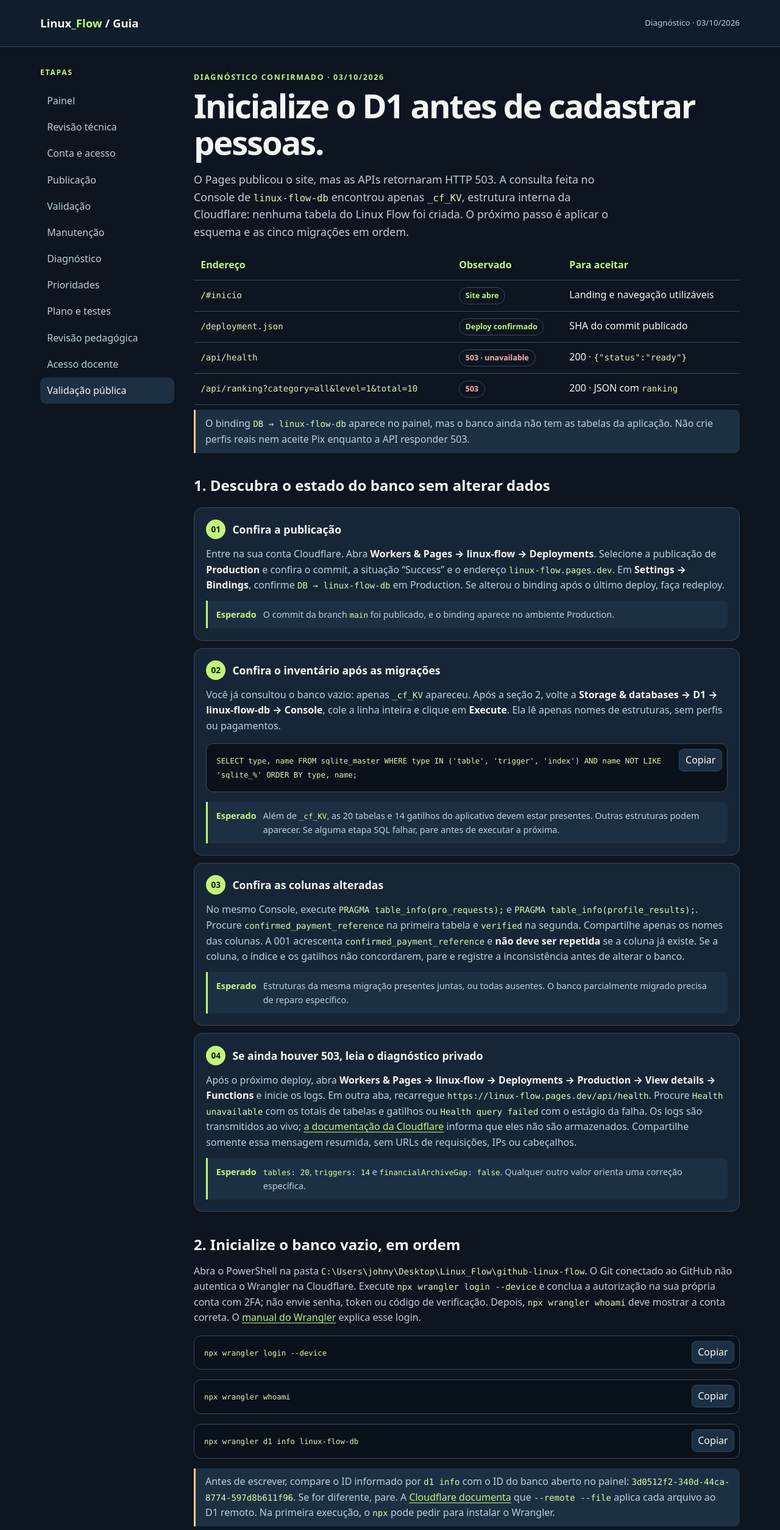
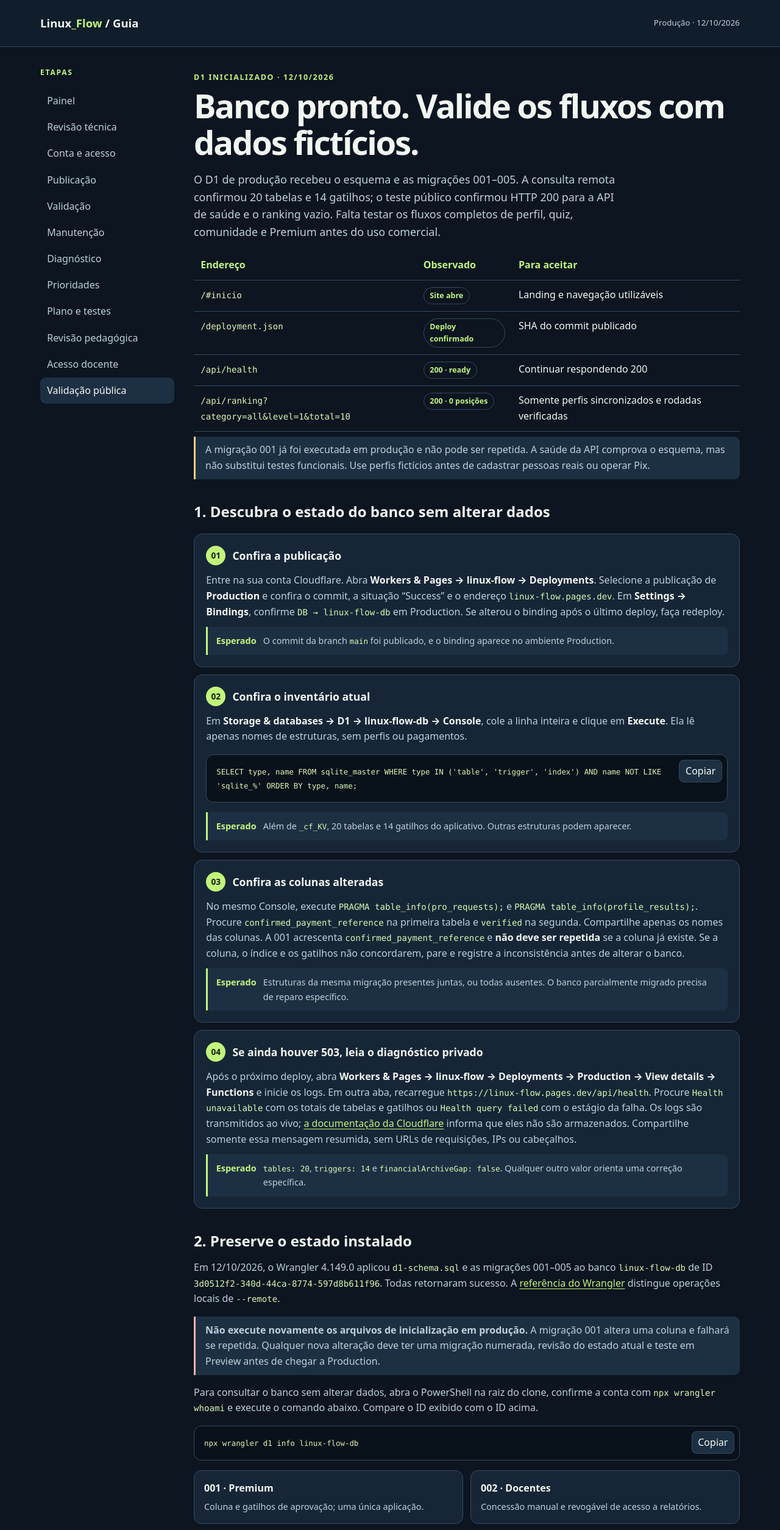
Before and after one commit to Jonathan-Eleodoro/linux-flow, a website: page guias-cloudflare/11-validacao-publica.html in a window 1280 px wide. Shown: the top 2509 px of the page at 61% size. Drawn offline with Linux system fonts and the light colour scheme.

Commit message:
chore: instalar Cloudflare Skills e preparar operacao D1

```diff
--- a/guias-cloudflare/11-validacao-publica.html
+++ b/guias-cloudflare/11-validacao-publica.html
@@ -10,48 +10,37 @@
 </head>
 <body>
   <a class="skip" href="#conteudo">Pular para o conteúdo</a>
-  <header class="top"><div class="shell"><a class="brand" href="index.html">Linux<span>_Flow</span> / Guia</a><small>Diagnóstico · 03/10/2026</small></div></header>
+  <header class="top"><div class="shell"><a class="brand" href="index.html">Linux<span>_Flow</span> / Guia</a><small>Produção · 12/10/2026</small></div></header>
   <div class="shell layout">
     <nav class="nav" aria-label="Guia">
       <p>Etapas</p>
       <a href="index.html">Painel</a><a href="01-revisao.html">Revisão técnica</a><a href="02-conta.html">Conta e acesso</a><a href="03-publicacao.html">Publicação</a><a href="04-validacao.html">Validação</a><a href="05-manutencao.html">Manutenção</a><a href="06-diagnostico.html">Diagnóstico</a><a href="07-prioridades.html">Prioridades</a><a href="08-plano-testes.html">Plano e testes</a><a href="09-revisao-conteudo.html">Revisão pedagógica</a><a href="10-acesso-docente.html">Acesso docente</a><a href="11-validacao-publica.html" aria-current="page">Validação pública</a>
     </nav>
     <main id="conteudo">
-      <div class="eyebrow">Diagnóstico confirmado · 03/10/2026</div>
-      <h1>Inicialize o D1 antes de cadastrar pessoas.</h1>
-      <p class="lead">O Pages publicou o site, mas as APIs retornaram HTTP 503. A consulta feita no Console de <code>linux-flow-db</code> encontrou apenas <code>_cf_KV</code>, estrutura interna da Cloudflare: nenhuma tabela do Linux Flow foi criada. O próximo passo é aplicar o esquema e as cinco migrações em ordem.</p>
+      <div class="eyebrow">D1 inicializado · 12/10/2026</div>
+      <h1>Banco pronto. Valide os fluxos com dados fictícios.</h1>
+      <p class="lead">O D1 de produção recebeu o esquema e as migrações 001–005. A consulta remota confirmou 20 tabelas e 14 gatilhos; o teste público confirmou HTTP 200 para a API de saúde e o ranking vazio. Falta testar os fluxos completos de perfil, quiz, comunidade e Premium antes do uso comercial.</p>
       <div class="table-wrap"><table><thead><tr><th>Endereço</th><th>Observado</th><th>Para aceitar</th></tr></thead><tbody>
         <tr><th><code>/#inicio</code></th><td><span class="tag">Site abre</span></td><td>Landing e navegação utilizáveis</td></tr>
         <tr><th><code>/deployment.json</code></th><td><span class="tag">Deploy confirmado</span></td><td>SHA do commit publicado</td></tr>
-        <tr><th><code>/api/health</code></th><td><span class="tag danger">503 · unavailable</span></td><td>200 · <code>{"status":"ready"}</code></td></tr>
-        <tr><th><code>/api/ranking?category=all&amp;level=1&amp;total=10</code></th><td><span class="tag danger">503</span></td><td>200 · JSON com <code>ranking</code></td></tr>
+        <tr><th><code>/api/health</code></th><td><span class="tag">200 · ready</span></td><td>Continuar respondendo 200</td></tr>
+        <tr><th><code>/api/ranking?category=all&amp;level=1&amp;total=10</code></th><td><span class="tag">200 · 0 posições</span></td><td>Somente perfis sincronizados e rodadas verificadas</td></tr>
       </tbody></table></div>
-      <p class="note warn">O binding <code>DB → linux-flow-db</code> aparece no painel, mas o banco ainda não tem as tabelas da aplicação. Não crie perfis reais nem aceite Pix enquanto a API responder 503.</p>
+      <p class="note warn">A migração 001 já foi executada em produção e não pode ser repetida. A saúde da API comprova o esquema, mas não substitui testes funcionais. Use perfis fictícios antes de cadastrar pessoas reais ou operar Pix.</p>
 
       <h2>1. Descubra o estado do banco sem alterar dados</h2>
       <ol class="test-steps">
         <li><strong>Confira a publicação</strong><p>Entre na sua conta Cloudflare. Abra <b>Workers &amp; Pages → linux-flow → Deployments</b>. Selecione a publicação de <b>Production</b> e confira o commit, a situação “Success” e o endereço <code>linux-flow.pages.dev</code>. Em <b>Settings → Bindings</b>, confirme <code>DB → linux-flow-db</code> em Production. Se alterou o binding após o último deploy, faça redeploy.</p><div class="test-result"><b>Esperado</b><span>O commit da branch <code>main</code> foi publicado, e o binding aparece no ambiente Production.</span></div></li>
-        <li><strong>Confira o inventário após as migrações</strong><p>Você já consultou o banco vazio: apenas <code>_cf_KV</code> apareceu. Após a seção 2, volte a <b>Storage &amp; databases → D1 → linux-flow-db → Console</b>, cole a linha inteira e clique em <b>Execute</b>. Ela lê apenas nomes de estruturas, sem perfis ou pagamentos.</p><div class="copy-block"><button class="copy" data-copy="inventory">Copiar</button><pre><code id="inventory">SELECT type, name FROM sqlite_master WHERE type IN ('table', 'trigger', 'index') AND name NOT LIKE 'sqlite_%' ORDER BY type, name;</code></pre></div><div class="test-result"><b>Esperado</b><span>Além de <code>_cf_KV</code>, as 20 tabelas e 14 gatilhos do aplicativo devem estar presentes. Outras estruturas podem aparecer. Se alguma etapa SQL falhar, pare antes de executar a próxima.</span></div></li>
+        <li><strong>Confira o inventário atual</strong><p>Em <b>Storage &amp; databases → D1 → linux-flow-db → Console</b>, cole a linha inteira e clique em <b>Execute</b>. Ela lê apenas nomes de estruturas, sem perfis ou pagamentos.</p><div class="copy-block"><button class="copy" data-copy="inventory">Copiar</button><pre><code id="inventory">SELECT type, name FROM sqlite_master WHERE type IN ('table', 'trigger', 'index') AND name NOT LIKE 'sqlite_%' ORDER BY type, name;</code></pre></div><div class="test-result"><b>Esperado</b><span>Além de <code>_cf_KV</code>, 20 tabelas e 14 gatilhos do aplicativo. Outras estruturas podem aparecer.</span></div></li>
         <li><strong>Confira as colunas alteradas</strong><p>No mesmo Console, execute <code>PRAGMA table_info(pro_requests);</code> e <code>PRAGMA table_info(profile_results);</code>. Procure <code>confirmed_payment_reference</code> na primeira tabela e <code>verified</code> na segunda. Compartilhe apenas os nomes das colunas. A 001 acrescenta <code>confirmed_payment_reference</code> e <b>não deve ser repetida</b> se a coluna já existe. Se a coluna, o índice e os gatilhos não concordarem, pare e registre a inconsistência antes de alterar o banco.</p><div class="test-result"><b>Esperado</b><span>Estruturas da mesma migração presentes juntas, ou todas ausentes. O banco parcialmente migrado precisa de reparo específico.</span></div></li>
         <li><strong>Se ainda houver 503, leia o diagnóstico privado</strong><p>Após o próximo deploy, abra <b>Workers &amp; Pages → linux-flow → Deployments → Production → View details → Functions</b> e inicie os logs. Em outra aba, recarregue <code>https://linux-flow.pages.dev/api/health</code>. Procure <code>Health unavailable</code> com os totais de tabelas e gatilhos ou <code>Health query failed</code> com o estágio da falha. Os logs são transmitidos ao vivo; <a href="https://developers.cloudflare.com/pages/functions/debugging-and-logging/" target="_blank" rel="noopener noreferrer">a documentação da Cloudflare</a> informa que eles não são armazenados. Compartilhe somente essa mensagem resumida, sem URLs de requisições, IPs ou cabeçalhos.</p><div class="test-result"><b>Esperado</b><span><code>tables: 20</code>, <code>triggers: 14</code> e <code>financialArchiveGap: false</code>. Qualquer outro valor orienta uma correção específica.</span></div></li>
       </ol>
 
-      <h2>2. Inicialize o banco vazio, em ordem</h2>
-      <p>Abra o PowerShell na pasta <code>C:\Users\johny\Desktop\Linux_Flow\github-linux-flow</code>. O Git conectado ao GitHub não autentica o Wrangler na Cloudflare. Execute <code>npx wrangler login --device</code> e conclua a autorização na sua própria conta com 2FA; não envie senha, token ou código de verificação. Depois, <code>npx wrangler whoami</code> deve mostrar a conta correta. O <a href="https://developers.cloudflare.com/workers/wrangler/commands/general/" target="_blank" rel="noopener noreferrer">manual do Wrangler</a> explica esse login.</p>
-      <div class="copy-block"><button class="copy" data-copy="wrangler-login">Copiar</button><pre><code id="wrangler-login">npx wrangler login --device</code></pre></div>
-      <div class="copy-block"><button class="copy" data-copy="wrangler-whoami">Copiar</button><pre><code id="wrangler-whoami">npx wrangler whoami</code></pre></div>
+      <h2>2. Preserve o estado instalado</h2>
+      <p>Em 12/10/2026, o Wrangler 4.149.0 aplicou <code>d1-schema.sql</code> e as migrações 001–005 ao banco <code>linux-flow-db</code> de ID <code>3d0512f2-340d-44ca-8774-597d8b611f96</code>. Todas retornaram sucesso. A <a href="https://developers.cloudflare.com/d1/wrangler-commands/" target="_blank" rel="noopener noreferrer">referência do Wrangler</a> distingue operações locais de <code>--remote</code>.</p>
+      <p class="note danger"><strong>Não execute novamente os arquivos de inicialização em produção.</strong> A migração 001 altera uma coluna e falhará se repetida. Qualquer nova alteração deve ter uma migração numerada, revisão do estado atual e teste em Preview antes de chegar a Production.</p>
+      <p>Para consultar o banco sem alterar dados, abra o PowerShell na raiz do clone, confirme a conta com <code>npx wrangler whoami</code> e execute o comando abaixo. Compare o ID exibido com o ID acima.</p>
       <div class="copy-block"><button class="copy" data-copy="wrangler-info">Copiar</button><pre><code id="wrangler-info">npx wrangler d1 info linux-flow-db</code></pre></div>
-      <p class="note warn">Antes de escrever, compare o ID informado por <code>d1 info</code> com o ID do banco aberto no painel: <code>3d0512f2-340d-44ca-8774-597d8b611f96</code>. Se for diferente, pare. A <a href="https://developers.cloudflare.com/d1/wrangler-commands/" target="_blank" rel="noopener noreferrer">Cloudflare documenta</a> que <code>--remote --file</code> aplica cada arquivo ao D1 remoto. Na primeira execução, o <code>npx</code> pode pedir para instalar o Wrangler.</p>
-      <p>Execute <strong>uma linha por vez</strong>, na ordem abaixo. Aguarde a mensagem de sucesso antes da próxima. Se aparecer erro, pare e compartilhe apenas a mensagem, sem credenciais. A migração 001 contém <code>ALTER TABLE</code> e não deve ser repetida após sucesso.</p>
-      <ol class="test-steps">
-        <li><strong>Esquema base</strong><div class="copy-block"><button class="copy" data-copy="apply-schema">Copiar</button><pre><code id="apply-schema">npx wrangler d1 execute linux-flow-db --remote --file=sql/d1-schema.sql</code></pre></div></li>
-        <li><strong>001 · Premium</strong><div class="copy-block"><button class="copy" data-copy="apply-001">Copiar</button><pre><code id="apply-001">npx wrangler d1 execute linux-flow-db --remote --file=sql/migrations/001-premium-approval.sql</code></pre></div></li>
-        <li><strong>002 · Docentes</strong><div class="copy-block"><button class="copy" data-copy="apply-002">Copiar</button><pre><code id="apply-002">npx wrangler d1 execute linux-flow-db --remote --file=sql/migrations/002-educator-access.sql</code></pre></div></li>
-        <li><strong>003 · Arquivo financeiro</strong><div class="copy-block"><button class="copy" data-copy="apply-003">Copiar</button><pre><code id="apply-003">npx wrangler d1 execute linux-flow-db --remote --file=sql/migrations/003-financial-retention.sql</code></pre></div></li>
-        <li><strong>004 · Ranking identificado</strong><div class="copy-block"><button class="copy" data-copy="apply-004">Copiar</button><pre><code id="apply-004">npx wrangler d1 execute linux-flow-db --remote --file=sql/migrations/004-ranking-synced.sql</code></pre></div></li>
-        <li><strong>005 · Prazo financeiro</strong><div class="copy-block"><button class="copy" data-copy="apply-005">Copiar</button><pre><code id="apply-005">npx wrangler d1 execute linux-flow-db --remote --file=sql/migrations/005-financial-retention-guard.sql</code></pre></div></li>
-      </ol>
-      <p class="note danger"><strong>Estado confirmado antes da aplicação:</strong> apenas <code>_cf_KV</code> apareceu no inventário, e o responsável informou que ainda não há dados reais. Se o inventário mudar ou alguma linha já tiver sido aplicada, não repita o bloco: confira quais estruturas existem e peça análise. A 004 remove pontuações antigas sem perfil verificado; em banco com dados, faça backup antes.</p>
       <div class="gate-grid">
         <div class="gate"><strong>001 · Premium</strong><span>Coluna e gatilhos de aprovação; uma única aplicação.</span></div>
         <div class="gate"><strong>002 · Docentes</strong><span>Concessão manual e revogável de acesso a relatórios.</span></div>
--- a/package.json
+++ b/package.json
@@ -14,5 +14,8 @@
   },
   "dependencies": {
     "qrcode": "^1.5.4"
+  },
+  "devDependencies": {
+    "wrangler": "^4.149.0"
   }
 }
```
Also changed, not shown: docs/cloudflare-d1.md (+8 -14 lines), guias-cloudflare/index.html (+9 -9 lines), .github/PROJECT_NOTES.md, 1 other file.
